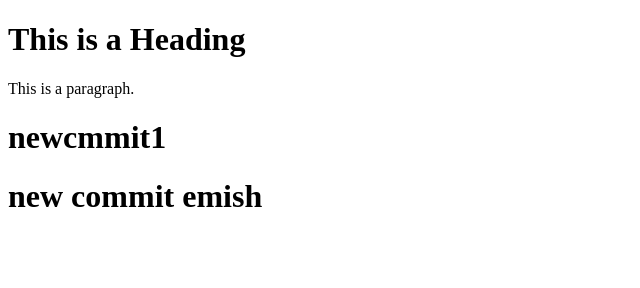
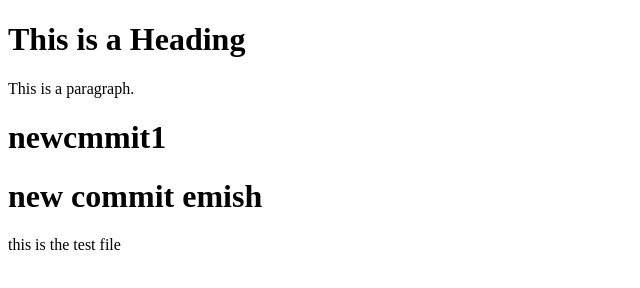
Before and after one commit to emishperraj/nextcloud, a plain HTML site: page index.html in a window 1280 px wide. Shown: the whole page, without its empty margins (0-640 px from the left). Drawn offline with Linux system fonts and the light colour scheme.

Commit message:
Update new fileindex.html

```diff
--- a/index.html
+++ b/index.html
@@ -13,5 +13,7 @@
 
 <h1>new commit emish</h1>
 
+<p>this is  the test file</p>
+
 </body>
 </html>
```
